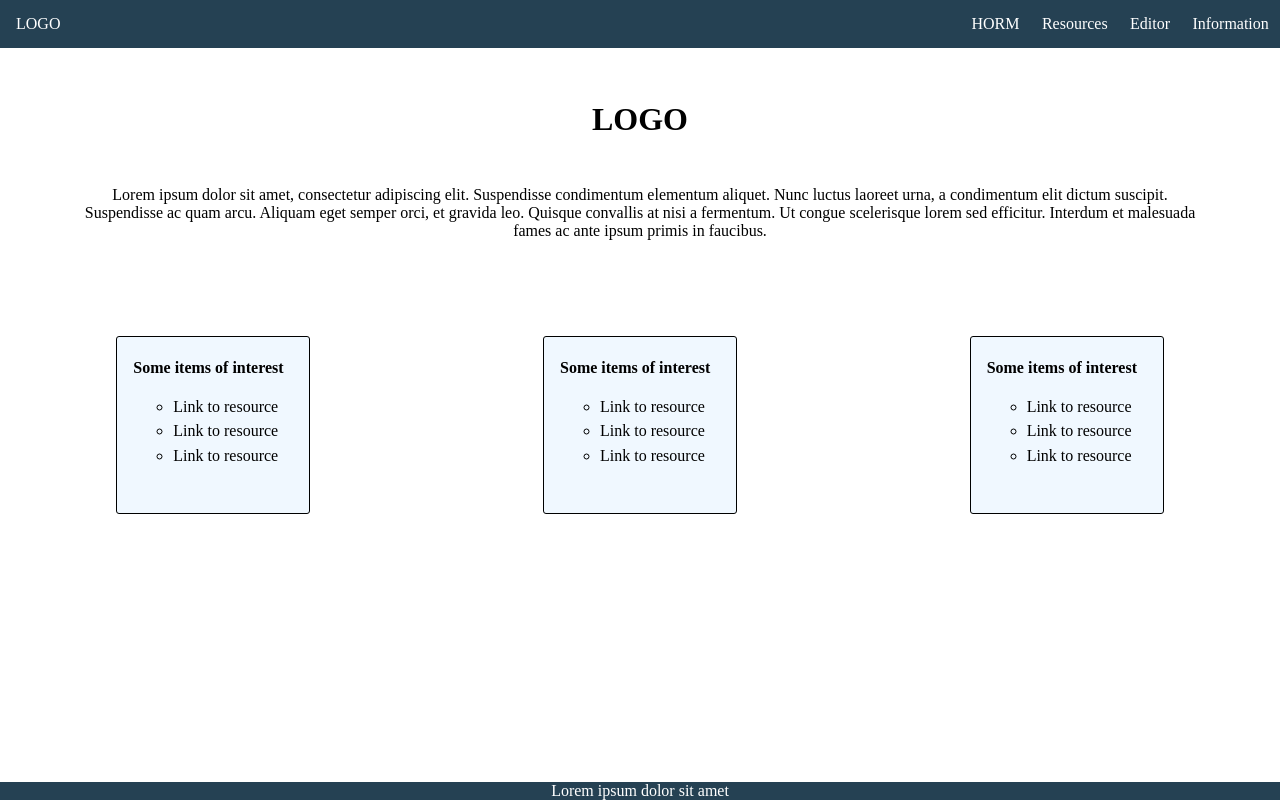
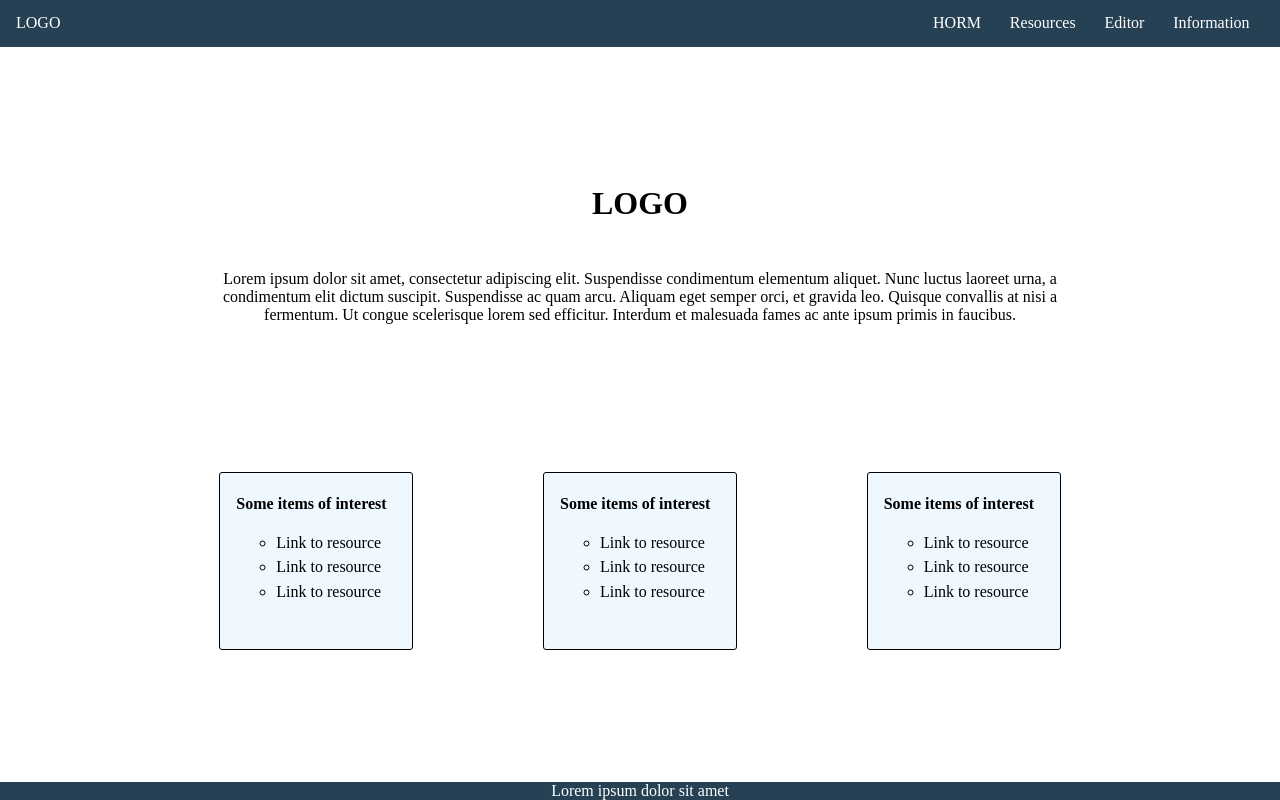
Before and after one commit to stverdal/horm-site, a Gatsby site: page / in a window 1280 px wide. Built offline with nearby package versions, Linux system fonts and the light colour scheme; Gatsby itself is replaced by a stand-in of ours.

Commit message:
minor improvements to layout

```diff
--- a/src/styles/layout/header.css
+++ b/src/styles/layout/header.css
@@ -5,8 +5,6 @@
 
 .header-links{
     color: white;
-    height: 3rem;
-    max-width: 100rem;
     display: flex;
     flex-direction: row;
     justify-content: space-between;
@@ -20,6 +18,7 @@
     align-items: center;
     padding: 0;
     margin: 0;
+    margin-right: 1rem;
     list-style: none;
     height: 100%;
 }
@@ -27,8 +26,8 @@
 .header-links-list-item{
     color: white;
     position: relative;
-    padding: .2rem;
-    margin: 0 .5rem;
+    padding: .4rem;
+    margin: 0.5rem;
 }
 
 .header-logo{
--- a/src/styles/layout/layout.css
+++ b/src/styles/layout/layout.css
@@ -3,17 +3,15 @@
     width: 100%;
     display: flex;
     flex-direction: column;
-    flex-grow: 1;
 }
 
 .layout-header{
-
+    height: 3rem;
 }
 
 .layout-content{
     height: calc(100vh - 4rem);
     width: 100%;
-    flex-grow: 3;
 }
 
 .layout-footer{
--- a/src/styles/pages/landing.css
+++ b/src/styles/pages/landing.css
@@ -1,14 +1,13 @@
 .landing-wrapper{
     display: flex;
     flex-direction: column;
+    justify-content: space-evenly;
+    height: 100%;
 }
 
 .landing-intro-wrapper{
-    padding-top: 2rem;
-    padding-left: 5rem;
-    padding-right: 5rem;
-    padding-bottom: 1rem;
-    flex-grow: 1;
+    padding-left: 15vw;
+    padding-right: 15vw;
 }
 
 .landing-intro-logo{
@@ -21,15 +20,16 @@
 }
 
 .landing-guide{
-    margin-top: 3rem;
-    flex-grow: 1;
+
 }
 
 .landing-guide-items{
     padding: 0rem;
+    padding-left: 7vw;
+    padding-right: 7vw;
     display: flex;
     flex-direction: row;
-    justify-content: space-around;
+    justify-content: space-evenly;
 }
 
 .guide-item{
--- a/src/styles/pages/resources.css
+++ b/src/styles/pages/resources.css
@@ -1,6 +1,9 @@
 .resource-wrapper{
+    height: 100%;
     display: flex;
     flex-direction: column;
+    padding-left: 10vw;
+    padding-right: 10vw;
 }
 
 .resource-header{
@@ -15,8 +18,7 @@
     display: flex;
     flex-direction: column;
     height: 100%;
-    justify-content: flex-start;
     padding-right: 2rem;
     padding-left: 2rem;
-    justify-content: center;
+    justify-content: space-evenly;
 }
```
Also changed, not shown: src/styles/pages/information.css (+5 -3 lines).
